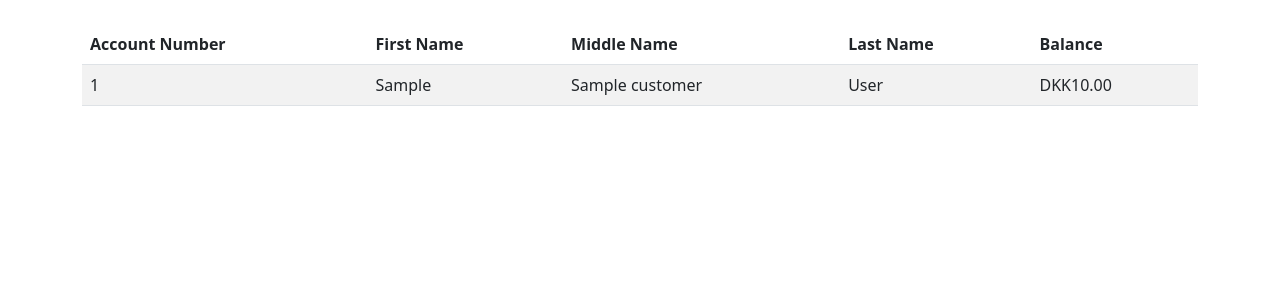
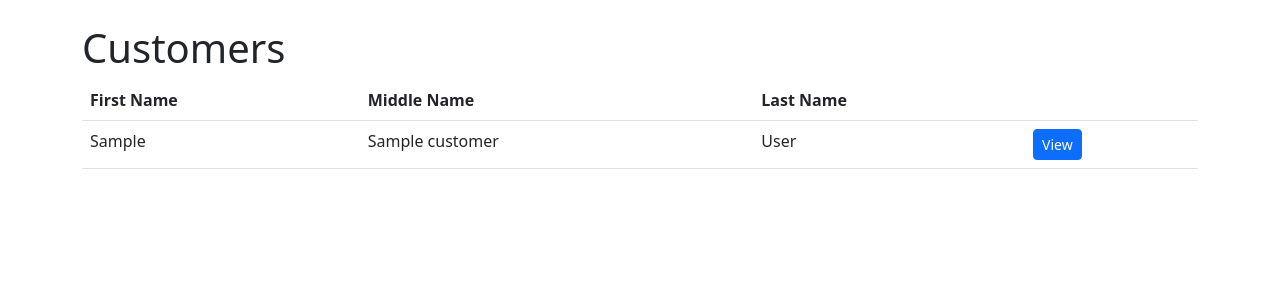
Before and after one commit to dangjogvara/bank_project_flask, a Flask app: page /customer in a window 1280 px wide. Shown: the part 56-356 px from the top of the page. Run offline with Flask 2, Linux system fonts and the light colour scheme; a database or web service that is not in the repository returns one stand-in record (values such as "Sample title"); some libraries are stand-ins or nearby versions.

Commit message:
link to account

```diff
--- a/app.py
+++ b/app.py
@@ -28,7 +28,7 @@ def index():
 def customer():
     cursor = conn.cursor()
     try:
-        cursor.execute("""SELECT c.first_name, c.middle_name, c.last_name, c.email, c.phone_number,
+        cursor.execute("""SELECT c.customer_id, c.first_name, c.middle_name, c.last_name, c.email, c.phone_number,
         a.account_number, a.balance
         FROM customer c, account a
         WHERE c.customer_id = a.customer_id""")
@@ -45,7 +45,7 @@ def customer():
 def customer_account(user_id):
     cursor = conn.cursor()
     try:
-        cursor.execute("""SELECT c.first_name, c.middle_name, c.last_name, c.email, c.phone_number,
+        cursor.execute("""SELECT c.customer_id, c.first_name, c.middle_name, c.last_name, c.email, c.phone_number,
         a.account_number, a.balance
         FROM customer c, account a
         WHERE c.customer_id = a.customer_id and c.customer_id=%s""", user_id)
--- a/static/js/selectAccount.js
+++ /dev/null
@@ -1,3 +0,0 @@
-function selectAccount() {
-    console.log('Hey')
-}
--- a/templates/account.html
+++ b/templates/account.html
@@ -15,11 +15,11 @@
             <tbody>
             {% for customer in my_account %}
                 <tr>
-                    <td>{{ customer[5] }}</td>
-                    <td>{{ customer[0] }}</td>
+                    <td>{{ customer[6] }}</td>
                     <td>{{ customer[1] }}</td>
                     <td>{{ customer[2] }}</td>
-                    <td>{{ "DKK{:,.2f}".format(customer[6]) }}</td>
+                    <td>{{ customer[3] }}</td>
+                    <td>{{ "DKK{:,.2f}".format(customer[7]) }}</td>
                 </tr>
             {% endfor %}
             </tbody>
--- a/templates/base.html
+++ b/templates/base.html
@@ -4,10 +4,9 @@
     <meta charset="UTF-8"/>
     <meta http-equiv="X-UA-Compatible" content="IE=edge"/>
     <meta name="viewport" content="width=device-width, initial-scale=1.0"/>
+    <link rel="shortcut icon" href="{{ url_for('static', filename='favicon.ico') }}">
     <link rel="stylesheet" href="{{ url_for('static', filename='css/bootstrap.min.css') }}">
     <link rel="stylesheet" href="{{ url_for('static', filename='css/style.css') }}">
-    <script src="{{ url_for('static', filename='js/bootstrap.min.js') }}"></script>
-    <script src="{{ url_for('static', filename='js/selectAccount.js') }}"></script>
     <title>Dangjogvara Bank</title>
 </head>
 <body>
@@ -31,7 +30,6 @@
 <main class="m-4">
     {% block content %}{% endblock %}
 </main>
-<div>
-</div>
+<script src="{{ url_for('static', filename='js/bootstrap.min.js') }}"></script>
 </body>
 </html>
--- a/templates/customers.html
+++ b/templates/customers.html
@@ -2,24 +2,27 @@
 
 {% block content %}
     <div class="container">
-        <table class="table table-striped" id="table-customers">
+        <h1>Customers</h1>
+        <table class="table">
             <thead>
             <tr>
-                <th scope="col">Account Number</th>
                 <th scope="col">First Name</th>
                 <th scope="col">Middle Name</th>
                 <th scope="col">Last Name</th>
-                <th scope="col">Balance</th>
+                <th scope="col"></th>
             </tr>
             </thead>
             <tbody>
             {% for customer in customer_list %}
-                <tr class="cursor-pointer" id="account_id" onclick="selectAccount(this)">
-                    <td id="account_number">{{ customer[5] }}</td>
-                    <td>{{ customer[0] }}</td>
+                <tr class="cursor-pointer">
                     <td>{{ customer[1] }}</td>
                     <td>{{ customer[2] }}</td>
-                    <td>{{ "DKK{:,.2f}".format(customer[6]) }}</td>
+                    <td>{{ customer[3] }}</td>
+                    <td>
+                        <a href="{{ url_for('customer_account', user_id=customer[0]) }}">
+                            <button type="button" class="btn btn-primary btn-sm">View</button>
+                        </a>
+                    </td>
                 </tr>
             {% endfor %}
             </tbody>
```
Also changed, not shown: static/favicon.ico (added).
